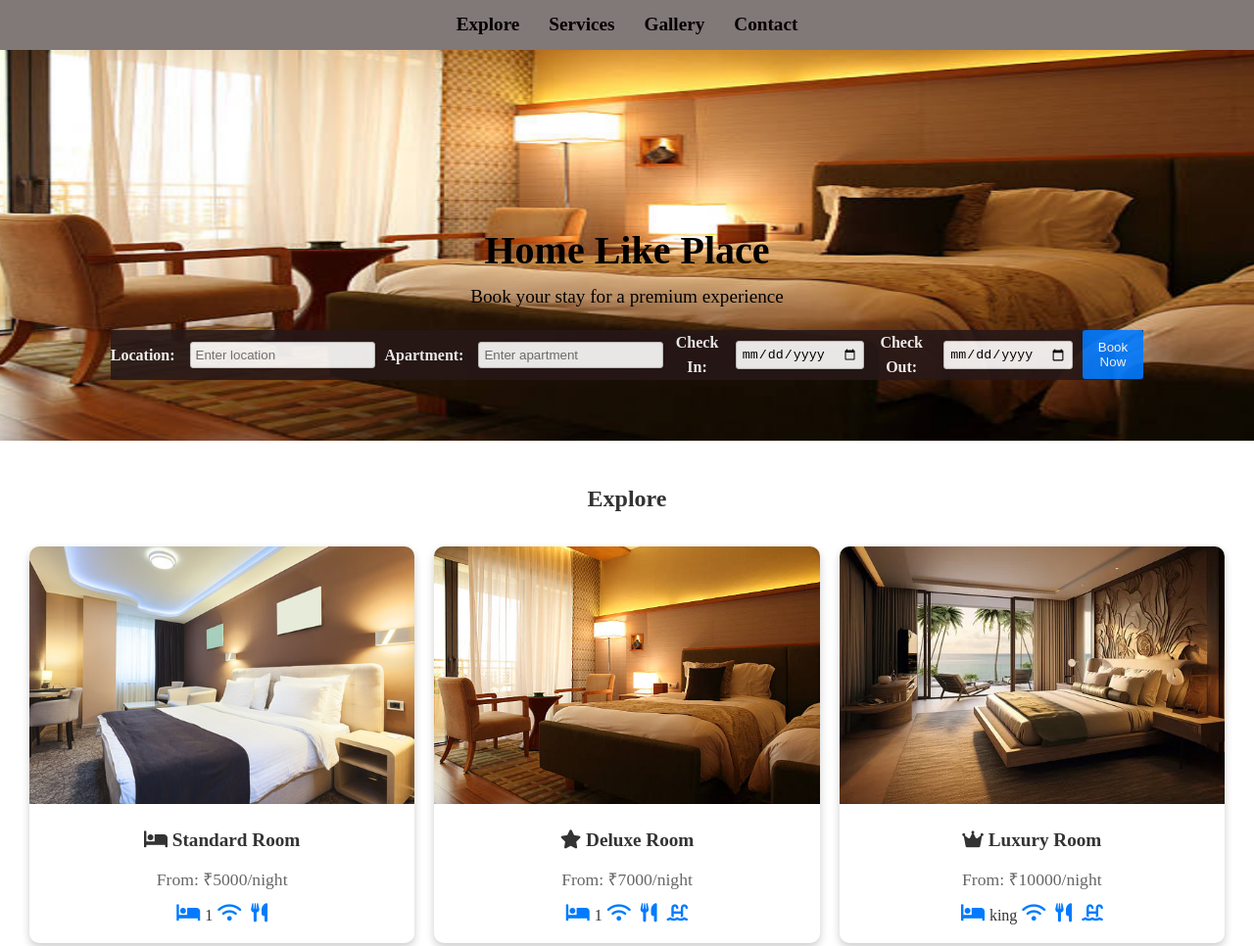
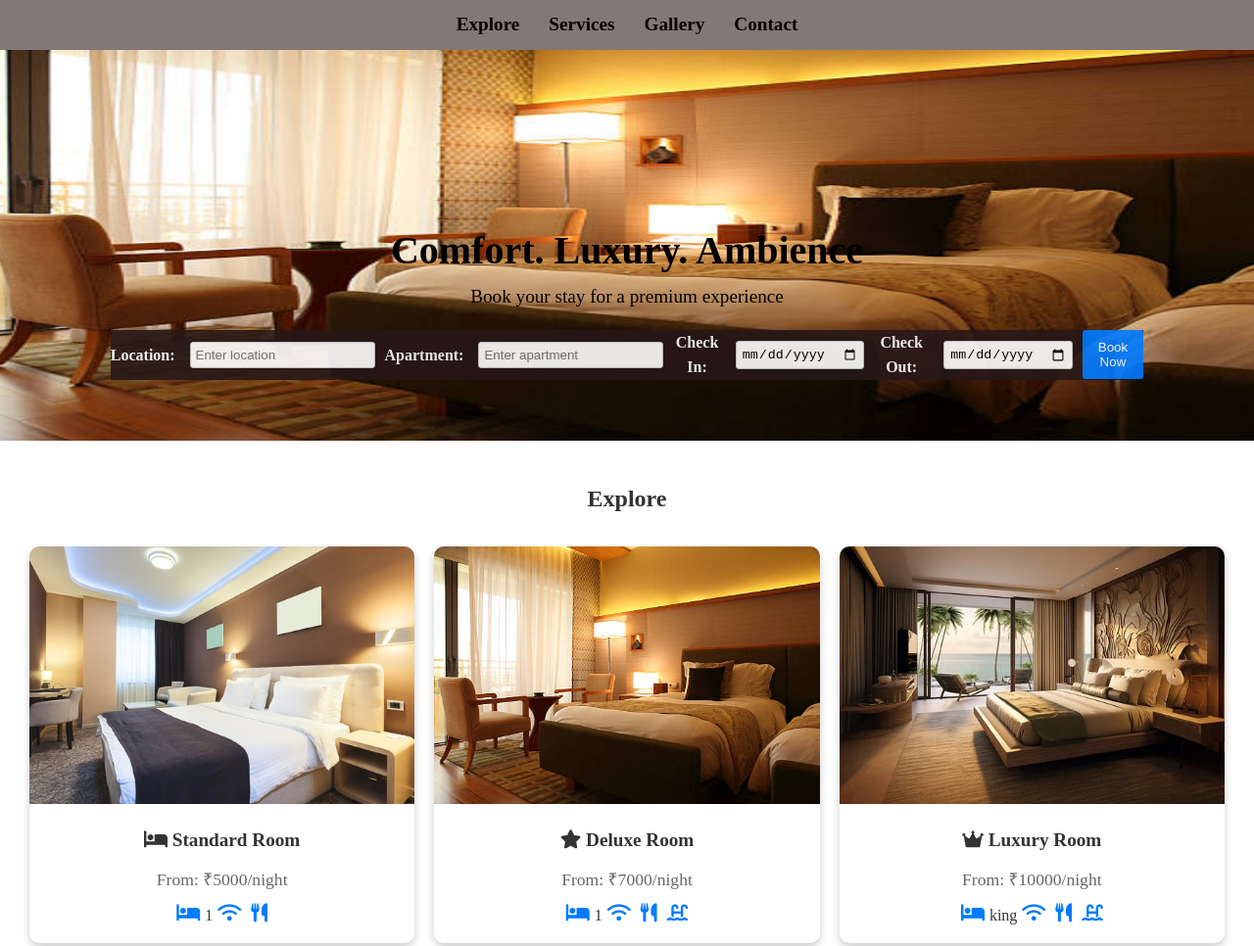
Before and after one commit to Nitin-Rawat/Landing-page, a plain HTML site: page index.html in a window 1280 px wide. Shown: the top 966 px of the page at 98% size. Drawn offline with Linux system fonts and the light colour scheme.

Commit message:
update  text

```diff
--- a/index.html
+++ b/index.html
@@ -23,7 +23,7 @@
     <header>
         <img src="r2.jpg" alt="Banner Image" class="banner-image" />
         <div class="header-content">
-            <h1>Home Like Place</h1>
+            <h1>Comfort. Luxury. Ambience</h1>
             <p>Book your stay for a premium experience</p>
             <!-- Booking Section -->
             <div class="booking-section">
```
